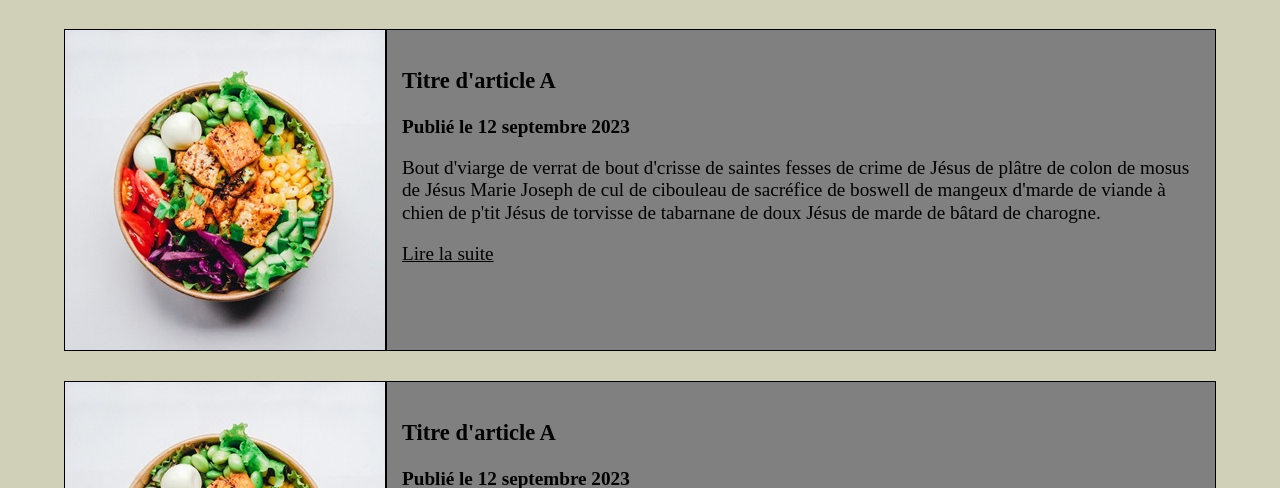
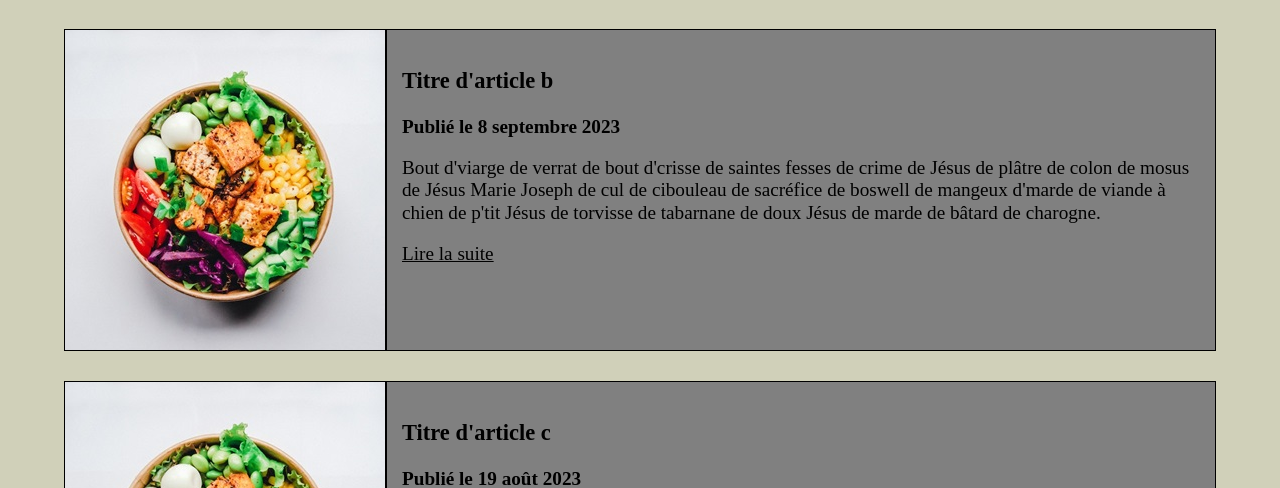
Before and after one commit to jolie-croquette/WEB-TP2, a plain HTML site: page blogue.html in a window 1280 px wide. Shown: the part 464-952 px from the top of the page. Drawn offline with Linux system fonts and the light colour scheme.

Commit message:
titre et date article juste de la cosmetic

```diff
--- a/blogue.html
+++ b/blogue.html
@@ -59,8 +59,8 @@
 				<img src="img/blogue-a.jpg" alt="placeholder" class="blogue-image">
 				<div class="carte-blogue">
 					<div class="Contenue">
-						<h3>Titre d'article A</h3>
-						<p><strong>Publié le 12 septembre 2023</strong></p>
+						<h3>Titre d'article b</h3>
+						<p><strong>Publié le 8 septembre 2023</strong></p>
 						<p>Bout d'viarge de verrat de bout d'crisse de saintes fesses de crime de Jésus de plâtre de colon de mosus de Jésus Marie Joseph de cul de cibouleau de sacréfice de boswell de mangeux d'marde de viande à chien de p'tit Jésus de torvisse de tabarnane de doux Jésus de marde de bâtard de charogne.</p>
 						<a href="article-blogue.html">Lire la suite</a>
 					</div>
@@ -71,8 +71,8 @@
 				<img src="img/blogue-a.jpg" alt="placeholder" class="blogue-image">
 				<div class="carte-blogue">
 					<div class="Contenue">
-						<h3>Titre d'article A</h3>
-						<p><strong>Publié le 12 septembre 2023</strong></p>
+						<h3>Titre d'article c</h3>
+						<p><strong>Publié le 19 août 2023</strong></p>
 						<p>Bout d'viarge de verrat de bout d'crisse de saintes fesses de crime de Jésus de plâtre de colon de mosus de Jésus Marie Joseph de cul de cibouleau de sacréfice de boswell de mangeux d'marde de viande à chien de p'tit Jésus de torvisse de tabarnane de doux Jésus de marde de bâtard de charogne.</p>
 						<a href="article-blogue.html">Lire la suite</a>
 					</div>
```
